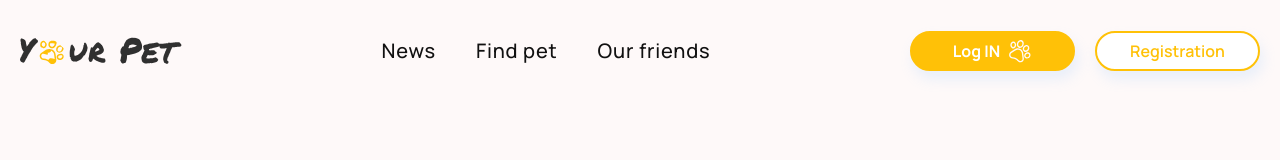
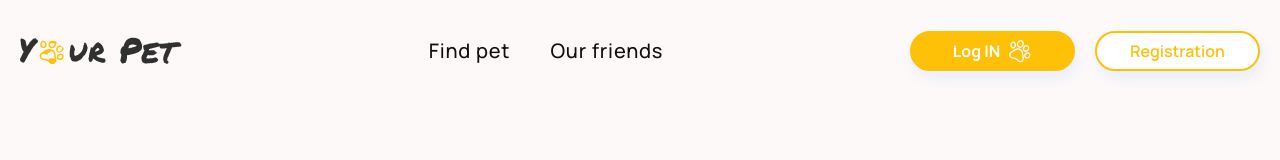
Before and after one commit to TetianaZinchenko/final-project-yourpet-frontend, a React (Create React App) app: page /final-project-yourpet-frontend/notices/1 in a window 1280 px wide. Shown: the top 160 px of the page. Built offline with nearby package versions, Linux system fonts and the light colour scheme; no server answers.

Commit message:
deleted news

```diff
--- a/src/components/Header/MenuNav/MobileNavBar/MobileBar.jsx
+++ b/src/components/Header/MenuNav/MobileNavBar/MobileBar.jsx
@@ -34,11 +34,11 @@ export const MobileNavBar = ({ handleClose, isMobile }) => {
         ) : null}
       </MobileContainUser>
       <LinksWrapper>
-        <LinkItem>
+        {/* <LinkItem>
           <StyledLink to="/news" onClick={handleClose}>
             News
           </StyledLink>
-        </LinkItem>
+        </LinkItem> */}
         <LinkItem>
           <StyledLink to="/notices/sell" onClick={handleClose}>
             Find pet
--- a/src/components/Header/MenuNav/Navlinks/NavBar/NavBar.jsx
+++ b/src/components/Header/MenuNav/Navlinks/NavBar/NavBar.jsx
@@ -5,9 +5,9 @@ export const NavBar = () => {
   return (
     <NavContain>
       <LinksWrapper>
-        <LinkItem>
+        {/* <LinkItem>
           <StyledLink to="/news">News</StyledLink>
-        </LinkItem>
+        </LinkItem> */}
         <LinkItem>
           <StyledLink to="/notices/sell">Find pet</StyledLink>
         </LinkItem>
```
